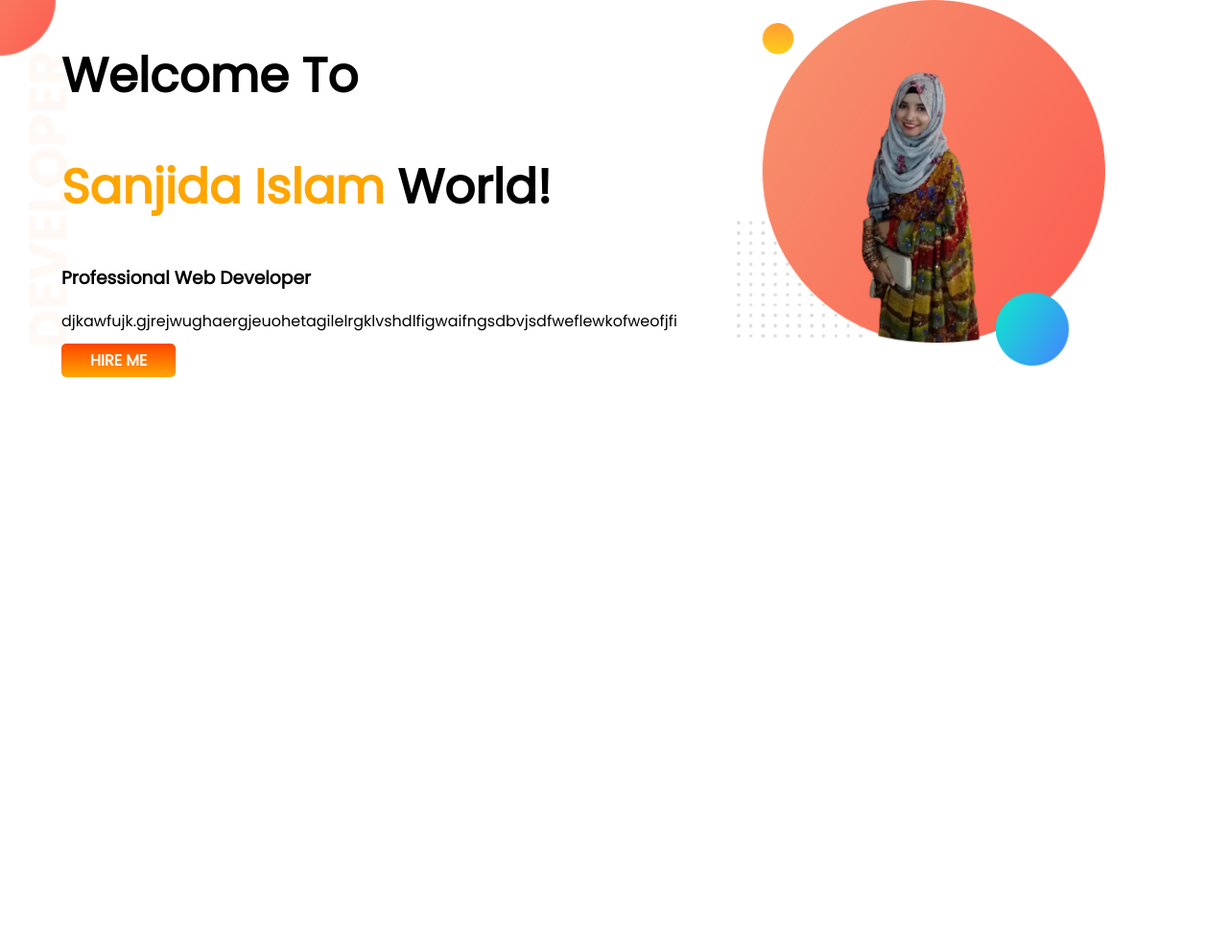
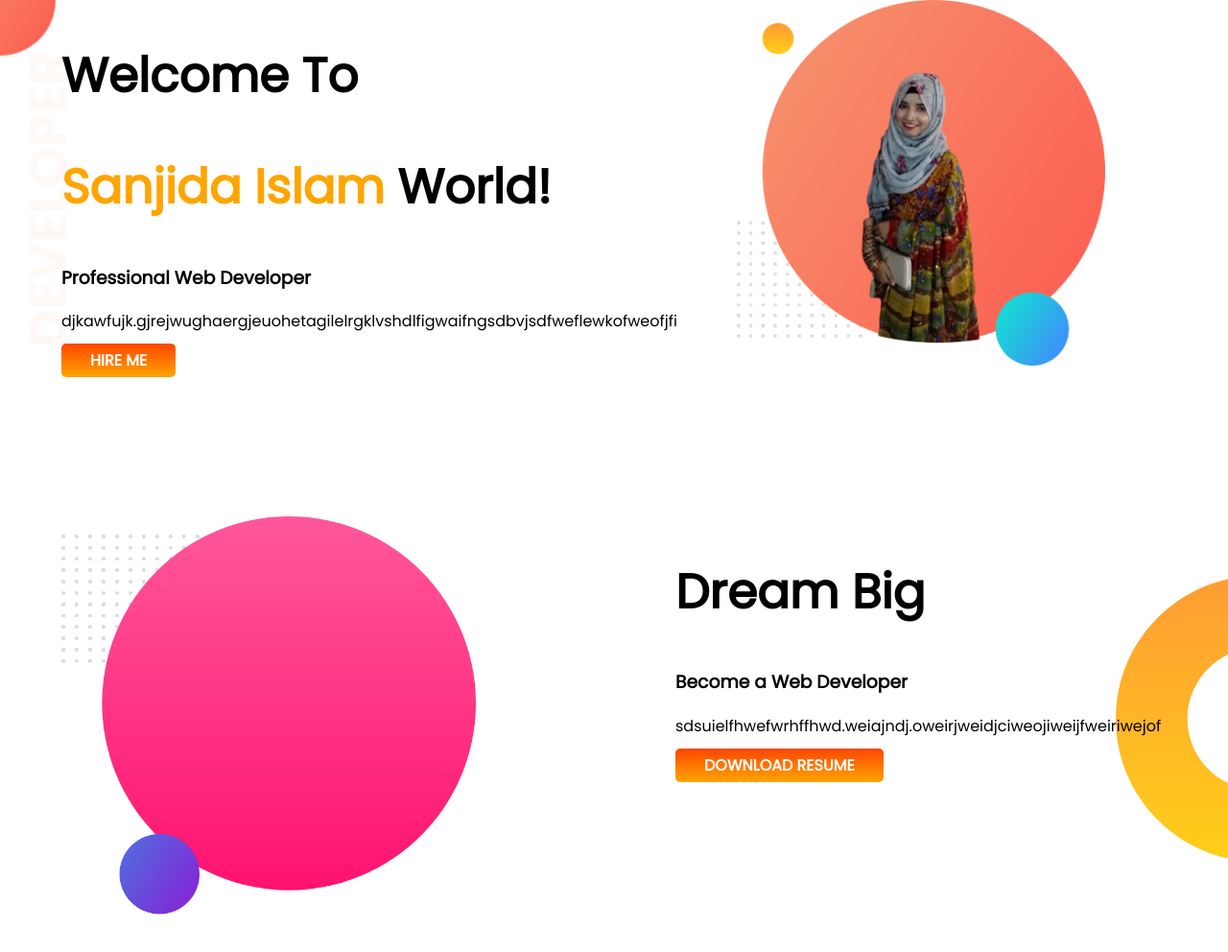
Before and after one commit to sanjimo/developer-portfolio, a plain HTML site: page index.html in a window 1280 px wide. Shown: the whole page at 96% size. Before the commit the page ends 800 px from the top, so only its background shows below. Drawn offline with Linux system fonts and the light colour scheme.

Commit message:
middle-banner-added

```diff
--- a/index.html
+++ b/index.html
@@ -26,6 +26,17 @@
             <img src="images/momo.png" alt="sanjida's image">
         </div>
     </section>
+    <section class="middle-banner">
+        <div class="half-width">
+            <img src="images/my-bg2.png" alt="">
+        </div>
+        <div class="half-width">
+            <h1>Dream Big</h1>
+            <h3>Become a Web Developer</h3>
+            <p>sdsuielfhwefwrhffhwd.weiajndj.oweirjweidjciweojiweijfweiriwejof</p>
+            <a class="link-button" target="_blank" href="">DOWNLOAD RESUME</a>
+        </div>
+    </section>
 </body>
 
 </html>
--- a/style.css
+++ b/style.css
@@ -10,6 +10,7 @@ h1{
 }
 section{
     display:flex;
+    margin-bottom: 150px;
 }
 .half-width{
     width: 50%;
@@ -30,3 +31,8 @@ section{
     background-image: url(images/top-banner.png);
     background-repeat: no-repeat;
 }
+.middle-banner{
+    background-image: url(images/dream-bg.png);
+    background-repeat: no-repeat;
+    background-position: right;
+}
```
